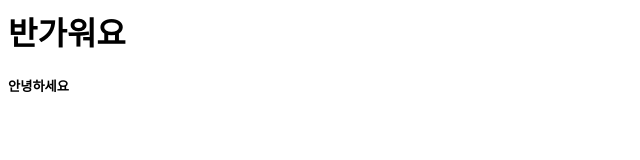
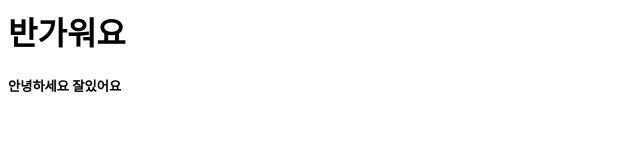
Before and after one commit to Hyunkyung-Nam/testGit2, a plain HTML site: page test.html in a window 1280 px wide. Shown: the full height of the page, 0-640 px from the left. Drawn offline with Linux system fonts and the light colour scheme.

Commit message:
h5수정

```diff
--- a/test.html
+++ b/test.html
@@ -4,6 +4,6 @@
     </head>
     <body>
         <h1>반가워요</h1>
-        <h5>안녕하세요</h5>
+        <h5>안녕하세요 잘있어요</h5>
     </body>
 </html>
```
